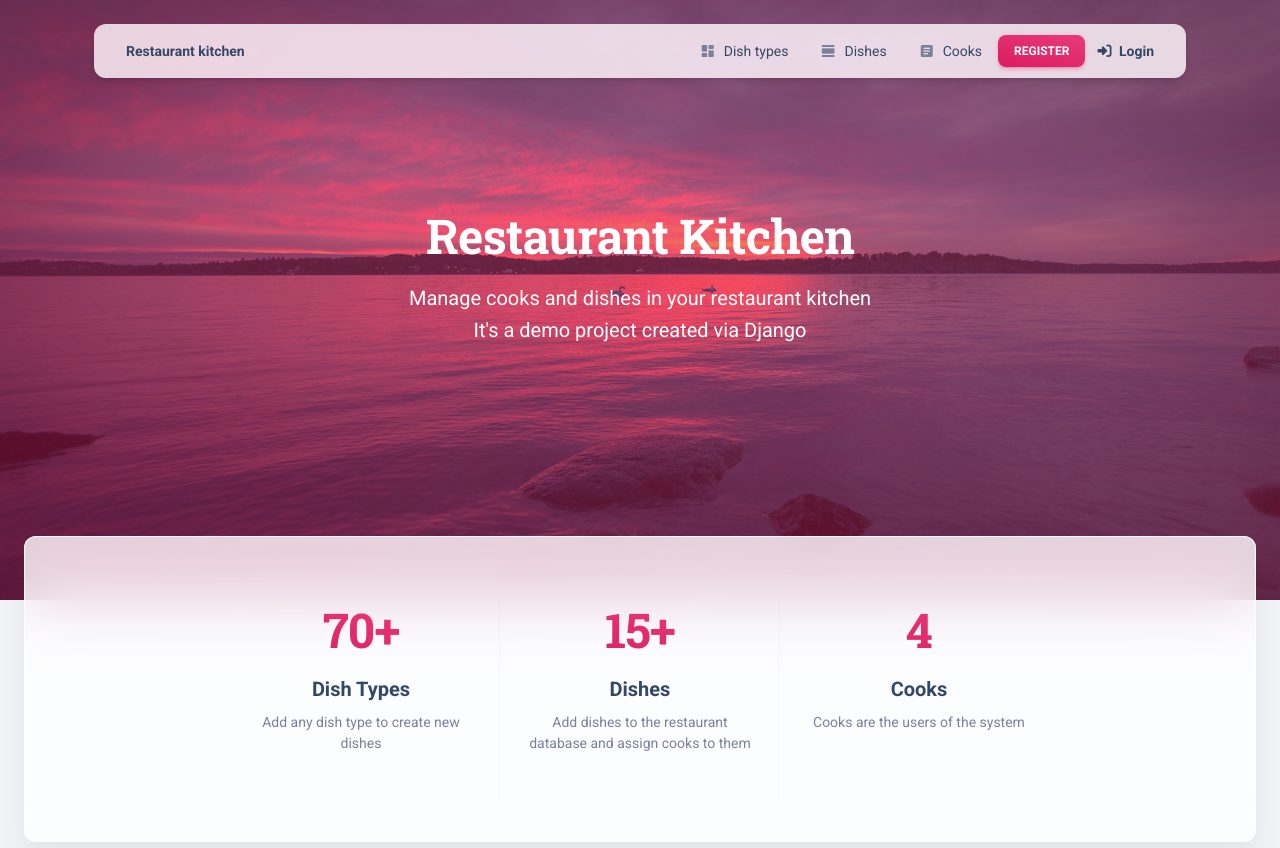
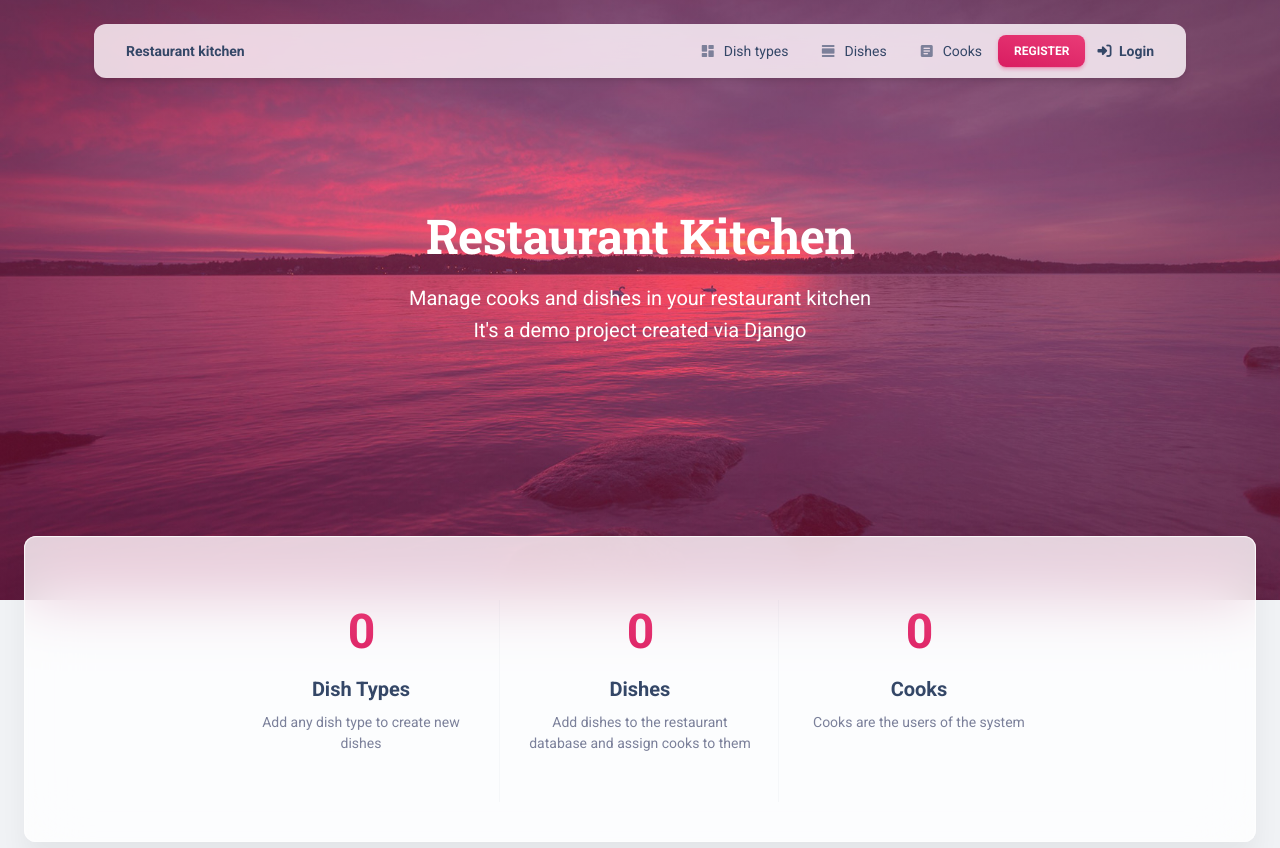
Before and after one commit to MykhailoIvchenko/restaurant-kitchen-django, a Django app: page / in a window 1280 px wide. Shown: the top 848 px of the page. Run offline with Django 5.2, Linux system fonts and the light colour scheme; data that the repository does not hold is empty; some libraries are stand-ins or nearby versions.

Commit message:
Change hardcode numbers to real numbers of entities in index.html

```diff
--- a/templates/kitchen/index.html
+++ b/templates/kitchen/index.html
@@ -37,7 +37,7 @@
               <div class="row">
                 <div class="col-md-4 position-relative">
                   <div class="p-3 text-center">
-                    <h1 class="text-gradient text-primary"><span id="state1" countTo="70">0</span>+</h1>
+                    <h1 class="text-gradient text-primary"><span id="state1" countTo="{{ num_dish_types }}">0</span></h1>
                     <h5 class="mt-3">Dish Types</h5>
                     <p class="text-sm font-weight-normal">Add any dish type to create new dishes</p>
                   </div>
@@ -45,7 +45,7 @@
                 </div>
                 <div class="col-md-4 position-relative">
                   <div class="p-3 text-center">
-                    <h1 class="text-gradient text-primary"> <span id="state2" countTo="15">0</span>+</h1>
+                    <h1 class="text-gradient text-primary"> <span id="state2" countTo="{{ num_dishes }}">0</span></h1>
                     <h5 class="mt-3">Dishes</h5>
                     <p class="text-sm font-weight-normal">Add dishes to the restaurant database and assign cooks to them</p>
                   </div>
@@ -53,7 +53,7 @@
                 </div>
                 <div class="col-md-4">
                   <div class="p-3 text-center">
-                    <h1 class="text-gradient text-primary" id="state3" countTo="4">0</h1>
+                    <h1 class="text-gradient text-primary" id="state3" countTo="{{ num_cooks }}">0</h1>
                     <h5 class="mt-3">Cooks</h5>
                     <p class="text-sm font-weight-normal">Cooks are the users of the system</p>
                   </div>
```
